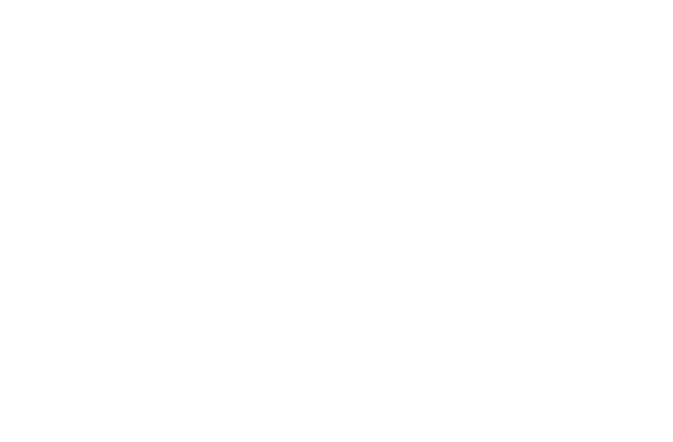
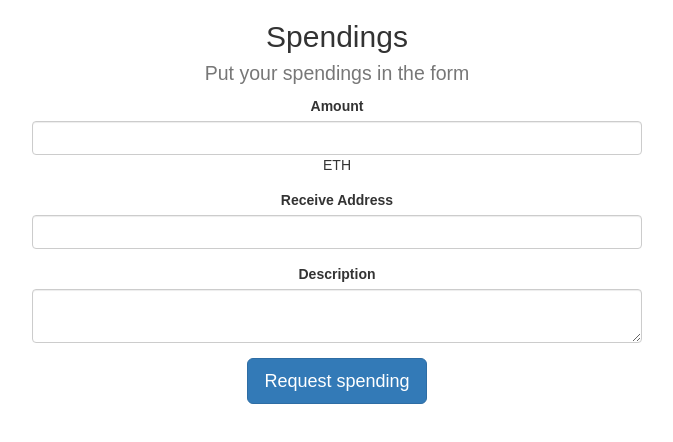
Before and after one commit to u-amine/ICOBlockveto, a React (Create React App) app: page / in a window 1280 px wide. Shown: the top 442 px of the page, without its empty margins (303-976 px from the left). Built offline with nearby package versions, Linux system fonts and the light colour scheme.

Commit message:
Add minimal transaction form

```diff
--- a/src/App.js
+++ b/src/App.js
@@ -2,7 +2,25 @@
 import './App.css';
 
 const TransactionForm = () => {
-  return <div/>
+  return <form class="col-md-6 col-md-offset-3">
+  <h2>Spendings<br/><small>Put your spendings in the form</small></h2>
+       <div className="form-group">
+           <label htmlFor="absense">Amount</label>
+           <input className="form-control" name="amount" required="" type="number" /> ETH
+       </div>
+       <div className="form-group">
+           <label htmlFor="receiveaddress">Receive Address</label>
+           <input className="form-control" name="receiveaddress" required="" type="text" />
+       </div>
+       <div className="form-group">
+           <label htmlFor="description">Description</label>
+           <textarea className="form-control" name="description" required="" type="text" />
+       </div>
+
+   <div className="col-md-12">
+       <button id="requestSpending" type="button" className="btn btn-lg btn-primary">Request spending</button>
+   </div>
+  </form>
 }
 
 const TransactionsList = () => {
```
